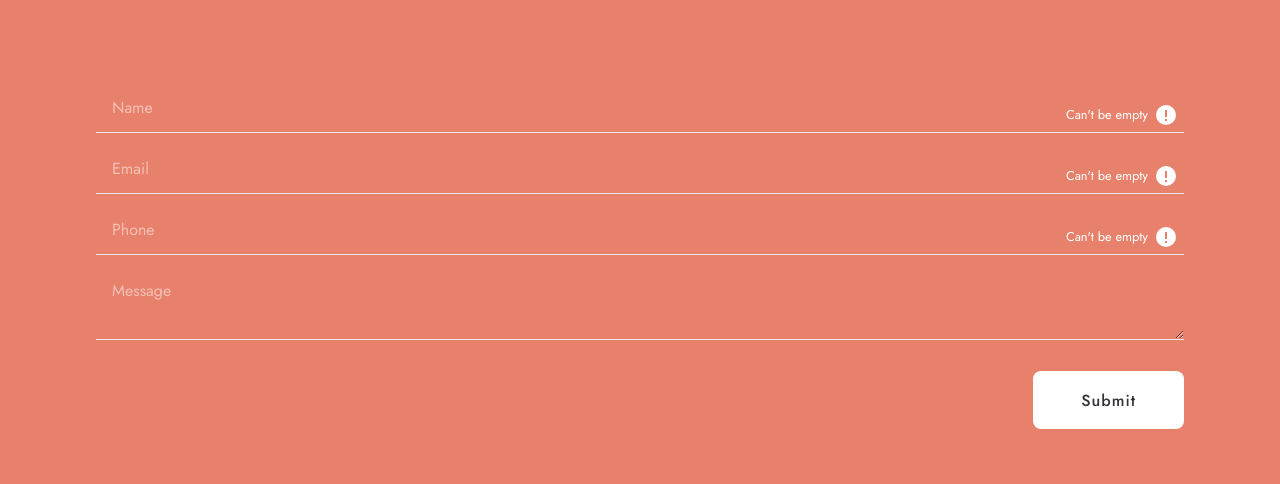
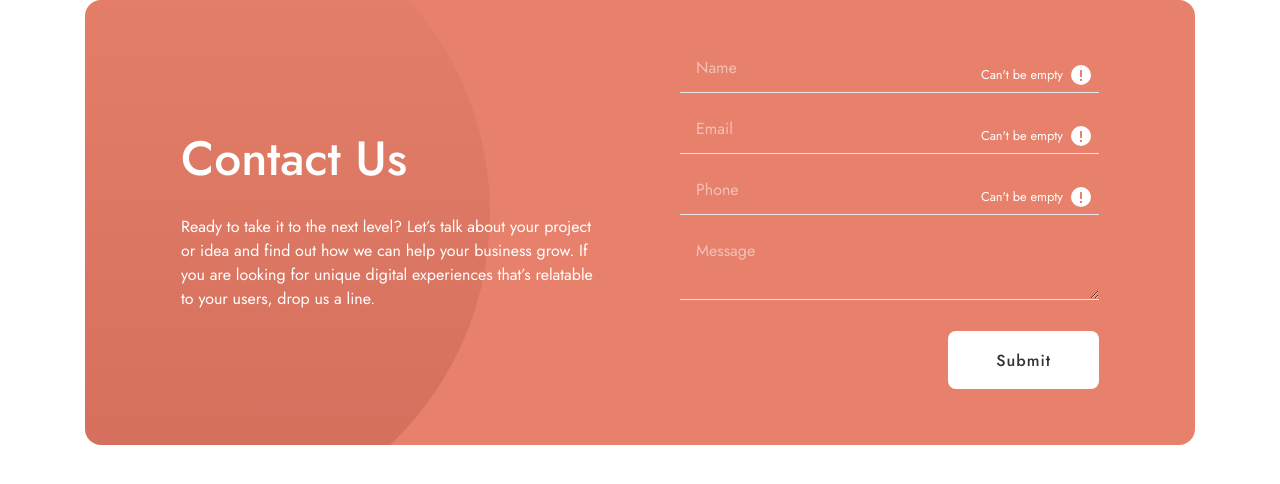
Before and after one commit to zetmosoma10/designo, a React (Vite) app: page / in a window 1280 px wide. Shown: the top 484 px of the page. Built offline with nearby package versions, Linux system fonts and the light colour scheme.

Commit message:
build contact header section

```diff
--- a/src/App.tsx
+++ b/src/App.tsx
@@ -1,10 +1,11 @@
 import Footer from "./components/Footer";
 import Form from "./pages/contact/components/Form";
+import Contacts from "./pages/contact/sections/Contacts";
 
 function App() {
   return (
-    <div className="bg-peach h-screen p-24">
-      <Form />
+    <div className="">
+      <Contacts />
     </div>
   );
 }
--- a/src/index.css
+++ b/src/index.css
@@ -34,4 +34,20 @@
     background-image: url("./assets/shared/desktop/bg-pattern-call-to-action.svg");
     background-position-y: center;
   }
+
+  .bg-contact-circle {
+    background-image: url("./assets/contact/desktop/bg-pattern-hero-desktop.svg");
+    background-position-y: -400px;
+    background-repeat: no-repeat;
+    background-position-x: 0;
+  }
+
+  @media screen and (min-width: 1110px) {
+    .bg-contact-circle {
+      background-image: url("./assets/contact/desktop/bg-pattern-hero-desktop.svg");
+      background-position-y: 55%;
+      background-repeat: no-repeat;
+      background-position-x: -50%;
+    }
+  }
 }
--- a/src/pages/contact/components/Form.tsx
+++ b/src/pages/contact/components/Form.tsx
@@ -29,7 +29,7 @@ const Form = () => {
       <div className="w-full">
         <textarea className="custom-input" placeholder="Message"></textarea>
       </div>
-      <Button type="button" className="self-end px-12 ">
+      <Button type="button" className="self-center md:self-end px-12 ">
         Submit
       </Button>
     </form>
--- /dev/null
+++ b/src/pages/contact/sections/Contacts.tsx
@@ -0,0 +1,23 @@
+import Form from "../components/Form";
+
+const Contacts = () => {
+  return (
+    <div
+      className="bg-contact-circle bg-peach grid lg:grid-cols-2 gap-y-12 md:gap-y-10 lg:gap-x-20
+        px-6 md:px-14 py-[72px] lg:py-14 lg:px-24 md:max-container md:rounded-2xl"
+    >
+      <div className="text-white text-center md:text-left lg:self-center">
+        <h1 className="font-medium text-3xl md:text-5xl">Contact Us</h1>
+        <p className="text-base mt-6 lg:mt-8">
+          Ready to take it to the next level? Let’s talk about your project or
+          idea and find out how we can help your business grow. If you are
+          looking for unique digital experiences that’s relatable to your users,
+          drop us a line.
+        </p>
+      </div>
+      <Form />
+    </div>
+  );
+};
+
+export default Contacts;
```
